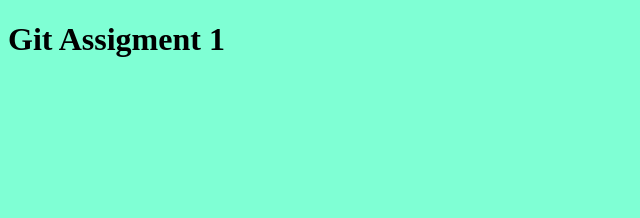
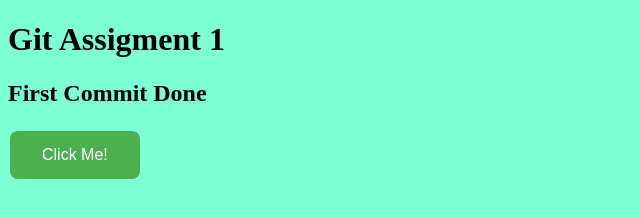
Before and after one commit to sourav-devit/git-assignment-1, a plain HTML site: page index.html in a window 1280 px wide. Shown: the whole page, without its empty margins (0-640 px from the left). Drawn offline with Linux system fonts and the light colour scheme.

Commit message:
Js for button and styling added

```diff
--- a/app.js
+++ b/app.js
@@ -1 +1,9 @@
 console.log("hello to JS");
+    function buttonClicked() {
+      alert("Button was clicked!");
+    }
+
+    window.onload = function() {
+      const button = document.querySelector("button");
+      button.addEventListener("click", buttonClicked);
+    }
--- a/index.html
+++ b/index.html
@@ -8,6 +8,8 @@
 </head>
 <body>
    <h1>  Git Assigment 1 </h1>
+   <h2> First Commit Done</h2>
+   <button type="button">Click Me!</button>
 </body>
 <script src="app.js"></script>
 </html>
--- a/style.css
+++ b/style.css
@@ -1,3 +1,22 @@
 body{
     background-color: aquamarine;
 }
+    button {
+      background-color: #4CAF50;
+      color: white;
+      padding: 15px 32px;
+      text-align: center;
+      text-decoration: none;
+      display: inline-block;
+      font-size: 16px;
+      margin: 4px 2px;
+      cursor: pointer;
+      border: none;
+      border-radius: 8px;
+      transition: background-color 0.3s ease;
+    }
+
+
+    button:hover {
+      background-color: #45a049;
+    }
```
